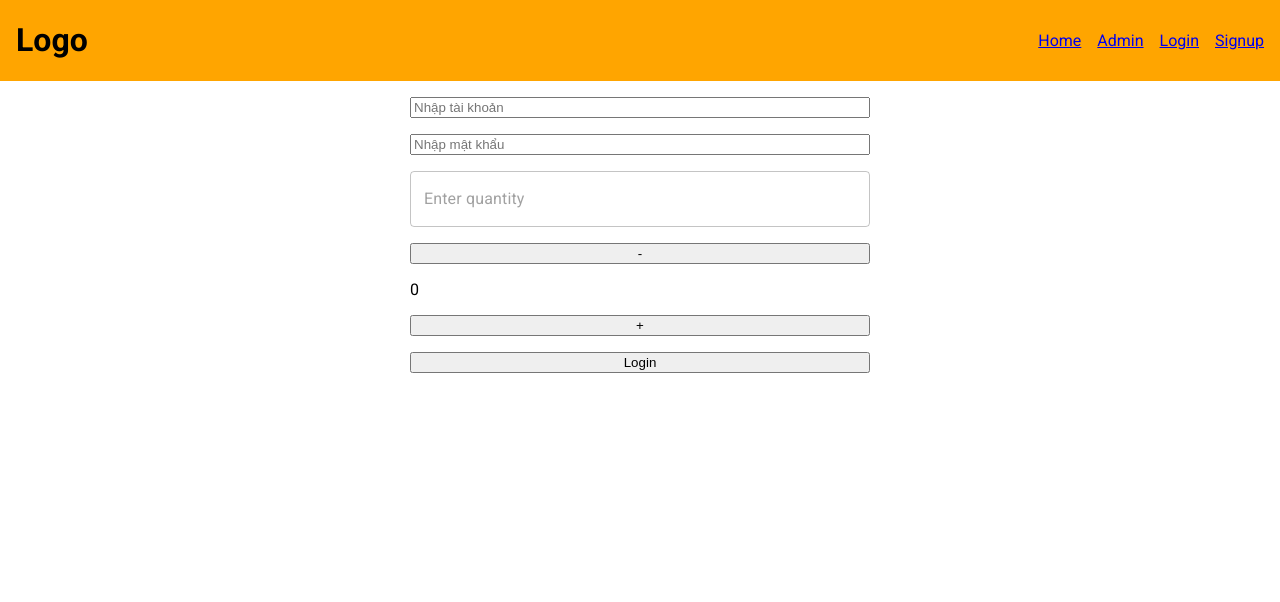
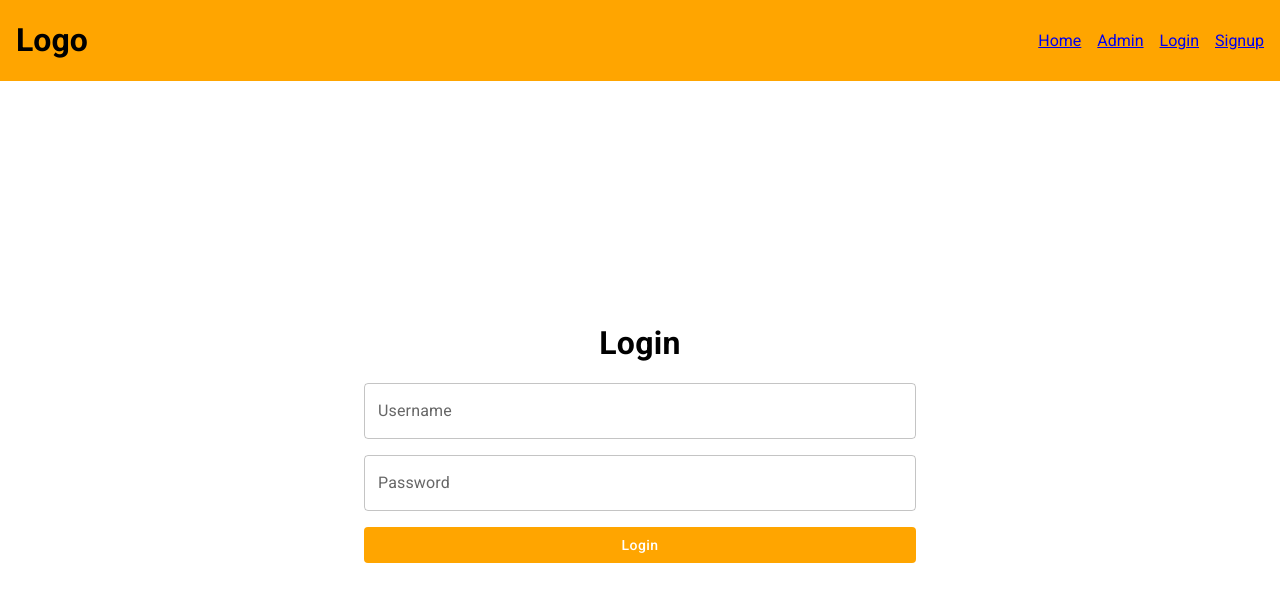
Before and after one commit to Steve-NTN/react-app-vti2039, a React (Create React App) app: page /login in a window 1280 px wide. Shown: the top 602 px of the page. Built offline with nearby package versions, Linux system fonts and the light colour scheme; no server answers.

Commit message:
upgrade code

```diff
--- /dev/null
+++ b/src/components/AppButton.jsx
@@ -0,0 +1,13 @@
+import { Button, styled } from "@mui/material";
+
+export const AppButton = (props) => {
+  return <StyledButton {...props} />;
+};
+
+const StyledButton = styled(Button)({
+  textTransform: "initial",
+  color: "#fff",
+  "&,:hover": {
+    backgroundColor: "var(--app-color)",
+  },
+});
--- a/src/components/Button.jsx
+++ b/src/components/Button.jsx
@@ -9,10 +9,14 @@ const Button = (props) => {
   );
 };
 
+
+
 const StyledButton = styled.button`
   color: #fff;
   border-radius: 8px;
   padding: 12px;
   font-size: 16px;
 `;
+
+
 export default Button;
--- a/src/components/Products.jsx
+++ b/src/components/Products.jsx
@@ -1,9 +1,10 @@
-import { Grid, styled } from "@mui/material";
+import { Grid } from "@mui/material";
 import Product from "./Product";
-import { FaShippingFast, FaPlaceOfWorship } from "react-icons/fa";
-import johnSmitth from "../assets/imgs/test.png";
+// import { FaShippingFast, FaPlaceOfWorship } from "react-icons/fa";
+// import johnSmitth from "../assets/imgs/test.png";
 
 const Products = () => {
+  // const isMobile = useMediaQuery()
   return (
     <Grid container spacing={2}>
       {products.map((product, i) => (
@@ -12,21 +13,21 @@ const Products = () => {
         </Grid>
       ))}
 
-      <FaShippingFast className="feature_icon" />
+      {/* <FaShippingFast className="feature_icon" />
 
-      <FaPlaceOfWorship className="feature_icon" />
+      <FaPlaceOfWorship className="feature_icon" /> */}
 
-      <StyledTest></StyledTest>
+      {/* <StyledTest></StyledTest> */}
     </Grid>
   );
 };
 
-const StyledTest = styled("div")({
-  width: "100%",
-  height: 300,
-  background: `orange url('${johnSmitth}') no-repeat center center`,
-  backgroundSize: "contain"
-});
+// const StyledTest = styled("div")({
+//   width: "100%",
+//   height: 300,
+//   background: `orange url('${johnSmitth}') no-repeat center center`,
+//   backgroundSize: "contain"
+// });
 
 export default Products;
 
--- a/src/components/index.js
+++ b/src/components/index.js
@@ -5,3 +5,4 @@ export { default as Header } from "./Header";
 export { default as Search } from "./Search";
 export { default as Products } from "./Products";
 export { default as Footer } from "./Footer";
+export * from "./AppButton";
--- a/src/index.css
+++ b/src/index.css
@@ -1,9 +1,24 @@
 body {
   margin: 0;
-  font-family: 'Roboto';
+  font-family: "Roboto";
+}
+
+:root {
+  --app-color: orange;
 }
 
 .feature_icon {
   font-size: 64px;
-  color: #D19C97;
+  color: #d19c97;
 }
+
+.MuiTypography-root.form_title {
+  font-size: 32px;
+  font-weight: 700;
+  text-align: center;
+}
+
+.error_text {
+  color: red;
+  text-align: center;
+}
--- a/src/pages/home/index.jsx
+++ b/src/pages/home/index.jsx
@@ -1,16 +1,16 @@
 import styled from "styled-components";
 import { Footer, Header, Products } from "../../components";
-import { FontAwesomeIcon } from "@fortawesome/react-fontawesome";
-import { faCoffee, faBath, faTrash } from "@fortawesome/free-solid-svg-icons";
+// import { FontAwesomeIcon } from "@fortawesome/react-fontawesome";
+// import { faCoffee, faBath, faTrash } from "@fortawesome/free-solid-svg-icons";
 
 const Home = () => {
   return (
     <StyledHome>
       <Header />
-      {/* <Products /> */}
-      Hello
-      <FontAwesomeIcon icon={faCoffee} />
-      <FontAwesomeIcon icon={faTrash} />
+      <Products />
+      {/* Hello */}
+      {/* <FontAwesomeIcon icon={faCoffee} />
+      <FontAwesomeIcon icon={faTrash} /> */}
     </StyledHome>
   );
 };
--- a/src/pages/login/index.jsx
+++ b/src/pages/login/index.jsx
@@ -1,32 +1,20 @@
-import { Stack, TextField, styled } from "@mui/material";
-import { Header } from "../../components";
+import { Container, Stack, TextField, Typography, styled } from "@mui/material";
+import { AppButton, Header } from "../../components";
 import { login } from "../../services/account";
 import { useNavigate } from "react-router-dom";
 import { useFormik } from "formik";
-import { number, object, string } from "yup";
+import { object, string } from "yup";
 import { useUser } from "../../providers/user-provider";
-import useCounter from "../../hooks/useCounter";
 
 let loginSchema = object({
-  username: string().required().min(5),
+  username: string().required(),
   password: string().required(),
   // quantity: number().required().max(5).positive(),
 });
 
-// const validate = (values) => {
-//   const errors = {};
-//   if (!values.firstName) {
-//     errors.firstName = "Required";
-//   } else if (values.firstName.length > 15) {
-//     errors.firstName = "Must be 15 characters or less";
-//   }
-//   return errors;
-// };
-
 const Login = () => {
   const navigate = useNavigate();
-  const { setUser } = useUser();
-  const {counter, onDecrease, onIncrease} = useCounter();
+  const { setUser, text } = useUser();
 
   const onSubmitLogin = (values) => {
     login(values)
@@ -55,49 +43,39 @@ const Login = () => {
     <Main>
       <Header />
 
-      <form className="login_form" onSubmit={formik?.handleSubmit}>
-        <Stack spacing={2} p={2} maxWidth={460} mx="auto">
-          <input
+      <Container maxWidth="sm">
+        <form onSubmit={formik.handleSubmit} className="signup_form">
+          <Stack spacing={2}>
+            <Typography className="form_title">Login</Typography>
+
+            <TextField
+              placeholder="Press username"
+              label="Username"
               name="username"
-            placeholder="Nhập tài khoản"
-            value={formik?.values?.username}
+              value={formik.values.username}
               onChange={formik.handleChange}
+              error={!!formik.errors.username}
+              helperText={formik.errors.username}
             />
 
-          {formik.errors.username && (
-            <p style={{ color: "red" }}>{formik.errors.username}</p>
-          )}
-
-          <input
-            placeholder="Nhập mật khẩu"
+            <TextField
+              placeholder="Press password"
+              label="Password"
               name="password"
-            value={formik?.values?.password}
+              value={formik.values.password}
               onChange={formik.handleChange}
-          />
-          {formik.errors.password && (
-            <p style={{ color: "red" }}>{formik.errors.password}</p>
-          )}
-
-          <TextField
-            placeholder="Enter quantity"
-            name="quantity"
-            value={formik?.values?.quantity}
-            onChange={formik.handleChange}
-            error={!!formik.errors.quantity}
-            helperText={formik.errors.quantity}
+              error={!!formik.errors.password}
+              helperText={formik.errors.password}
             />
 
             {formik.errors.root && (
-            <p style={{ color: "red" }}>{formik.errors.root}</p>
+              <Typography className="error_text">{formik.errors.root}</Typography>
             )}
 
-          <button onClick={onDecrease}>-</button>
-          <p>{counter}</p>
-          <button onClick={onIncrease}>+</button>
-
-          <button type="submit">Login</button>
+            <AppButton type="submit">Login</AppButton>
           </Stack>
         </form>
+      </Container>
     </Main>
   );
 };
@@ -106,6 +84,14 @@ const Main = styled(Stack)(({ theme }) => ({
   "& .error": {
     color: "red",
   },
+  ".signup_form": {
+    width: "100%",
+  },
+  ".MuiContainer-root": {
+    height: "calc(100vh - 80px)",
+    display: "flex",
+    alignItems: "center",
+  },
 
   [theme.breakpoints.down("sm")]: {},
 }));
--- a/src/pages/signup/index.jsx
+++ b/src/pages/signup/index.jsx
@@ -1,12 +1,128 @@
-import { Header } from "../../components";
+import {
+  Box,
+  Container,
+  Stack,
+  TextField,
+  Typography,
+  styled,
+} from "@mui/material";
+import { AppButton, Header } from "../../components";
+import { useFormik } from "formik";
+import { object, string } from "yup";
+import { signup } from "../../services/account";
+import { useNavigate } from "react-router-dom";
+
+let signupSchema = object({
+  username: string().required(),
+  email: string().required().email(),
+  fullName: string()
+    .required()
+    .matches("^[a-zA-Z0-9 _.-]*$", "Invalid fullname"),
+  password: string().required(),
+});
 
 const Signup = () => {
+  const navigate = useNavigate();
+  const formik = useFormik({
+    initialValues: {
+      username: "",
+      email: "",
+      fullName: "",
+      password: "",
+      position: "",
+    },
+    validationSchema: signupSchema,
+    onSubmit: (values) => {
+      console.log(values);
+      signup(values)
+        .then((res) => {
+          console.log(res);
+          navigate("/login");
+        })
+        .catch((err) => {
+          formik.setErrors({ root: err?.response?.data?.message });
+        });
+    },
+  });
+
+  console.log(formik.errors);
+
   return (
-    <>
+    <StyledSignup>
       <Header />
-      <h1>Signup</h1>
-    </>
+
+      <Container maxWidth="sm">
+        <form onSubmit={formik.handleSubmit} className="signup_form">
+          <Stack spacing={2}>
+            <Typography className="form_title">Signup</Typography>
+
+            <TextField
+              placeholder="Press username"
+              label="Username"
+              name="username"
+              value={formik.values.username}
+              onChange={formik.handleChange}
+              error={!!formik.errors.username}
+              helperText={formik.errors.username}
+            />
+            <TextField
+              placeholder="Press email"
+              label="Email"
+              name="email"
+              value={formik.values.email}
+              onChange={formik.handleChange}
+              error={!!formik.errors.email}
+              helperText={formik.errors.email}
+            />
+            <TextField
+              placeholder="Press fullname"
+              label="Fullname"
+              name="fullName"
+              value={formik.values.fullName}
+              onChange={formik.handleChange}
+              error={!!formik.errors.fullName}
+              helperText={formik.errors.fullName}
+            />
+            <TextField
+              placeholder="Press password"
+              label="Password"
+              name="password"
+              value={formik.values.password}
+              onChange={formik.handleChange}
+              error={!!formik.errors.password}
+              helperText={formik.errors.password}
+            />
+            <TextField
+              placeholder="Press position"
+              label="Position"
+              name="position"
+              value={formik.values.position}
+              onChange={formik.handleChange}
+              error={!!formik.errors.position}
+              helperText={formik.errors.position}
+            />
+
+            {formik.errors.root && (
+              <p style={{ color: "red" }}>{formik.errors.root}</p>
+            )}
+
+            <AppButton type="submit">Signup</AppButton>
+          </Stack>
+        </form>
+      </Container>
+    </StyledSignup>
   );
 };
 
+const StyledSignup = styled(Box)({
+  ".signup_form": {
+    width: "100%",
+  },
+  ".MuiContainer-root": {
+    height: "calc(100vh - 80px)",
+    display: "flex",
+    alignItems: "center",
+  },
+});
+
 export default Signup;
--- a/src/providers/user-provider.js
+++ b/src/providers/user-provider.js
@@ -8,7 +8,7 @@ export const UserProvider = ({ children }) => {
   const [user, setUser] = useState();
 
   return (
-    <UserContext.Provider value={{ user, setUser }}>
+    <UserContext.Provider value={{ user, setUser, text: "abc" }}>
       {children}
     </UserContext.Provider>
   );
--- a/src/services/account.js
+++ b/src/services/account.js
@@ -11,4 +11,9 @@ const login = (data) => {
   return axios.post(`${API_DOMAIN}/accounts/auth`, data);
 };
 
-export { getAllAccounts, login };
+const signup = (data) => {
+  return axios.post(`${API_DOMAIN}/accounts`, data);
+};
+
+
+export { getAllAccounts, login, signup };
```
Also changed, not shown: src/components/Header.jsx (+23 -7 lines). Lines whose indentation alone changed are shown as unchanged.
